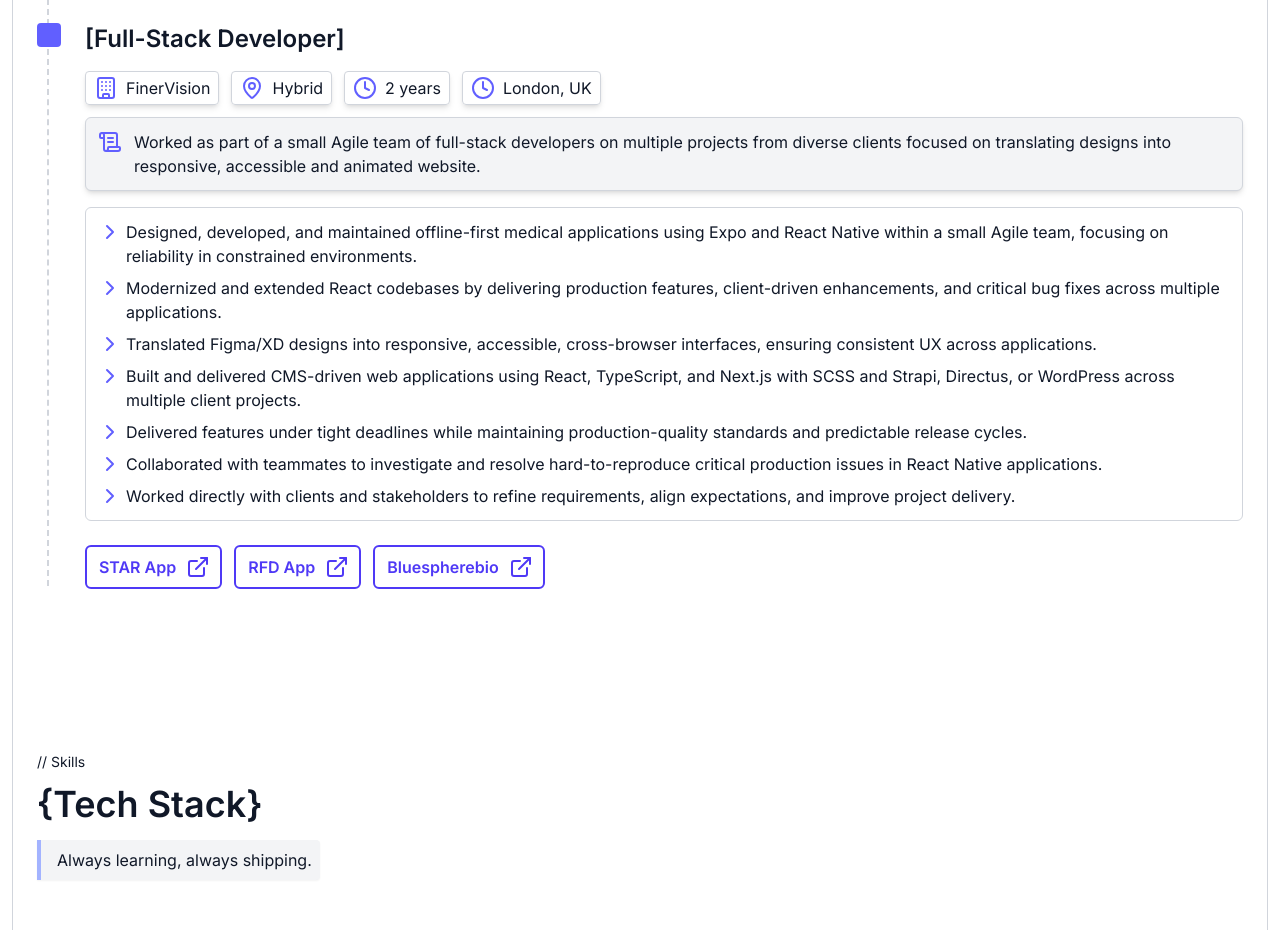
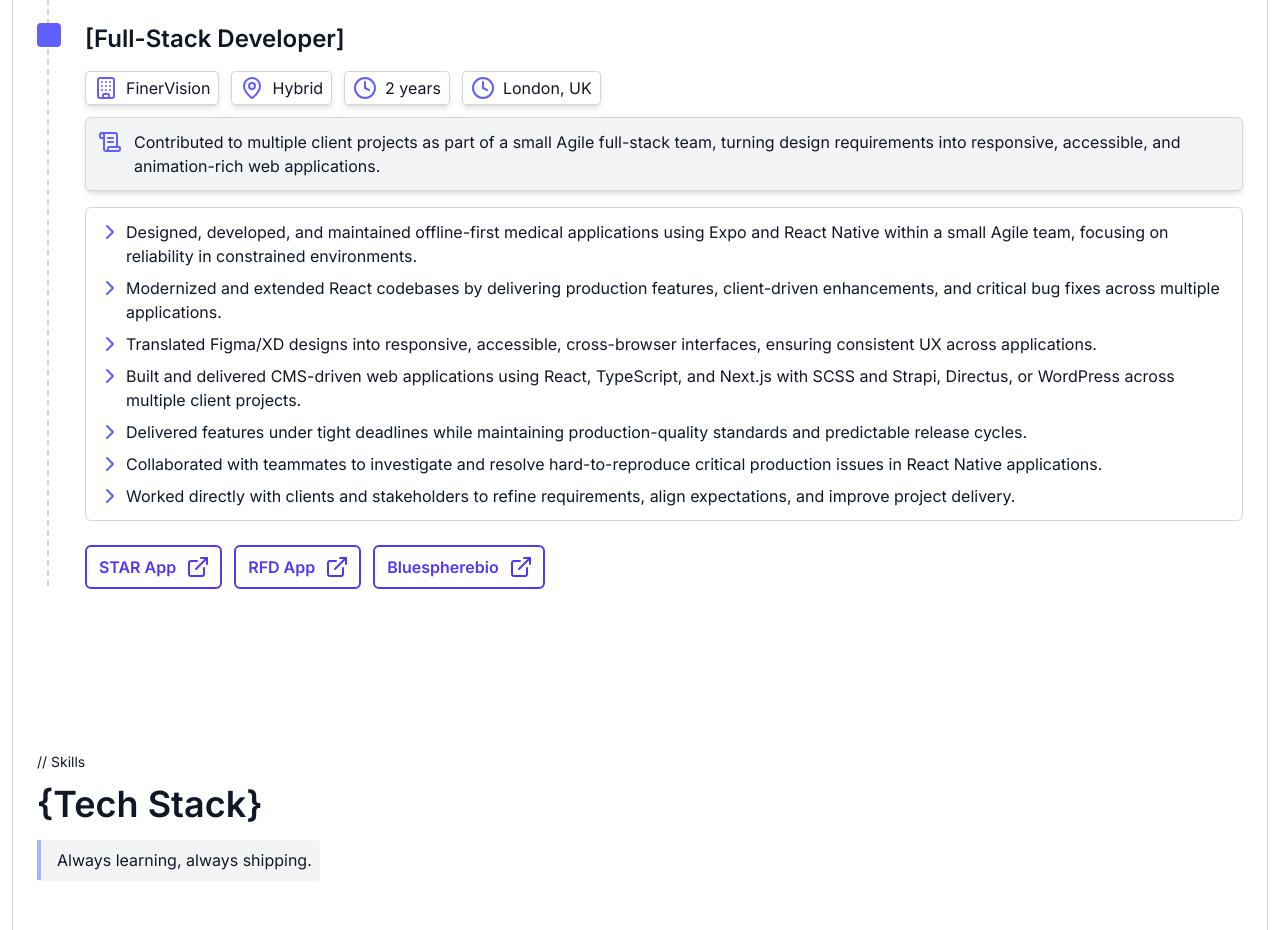
Before and after one commit to igdev0/portfolio, a Next.js app: page / in a window 1280 px wide. Shown: the part 2980-3910 px from the top of the page. Built offline with nearby package versions, Linux system fonts and the light colour scheme.

Commit message:
improve UX

```diff
--- a/src/content/experience.ts
+++ b/src/content/experience.ts
@@ -61,7 +61,7 @@ const experience: ExperienceTimelineType = {
     },
     {
       title: "[Full-Stack Developer]",
-      summary: "Worked as part of a small Agile team of full-stack developers on multiple projects from diverse clients focused on translating designs into responsive, accessible and animated website.",
+      summary: "Contributed to multiple client projects as part of a small Agile full-stack team, turning design requirements into responsive, accessible, and animation-rich web applications.",
       contractType: "Full-Time",
       location: "London, UK",
       company: "FinerVision",
```
